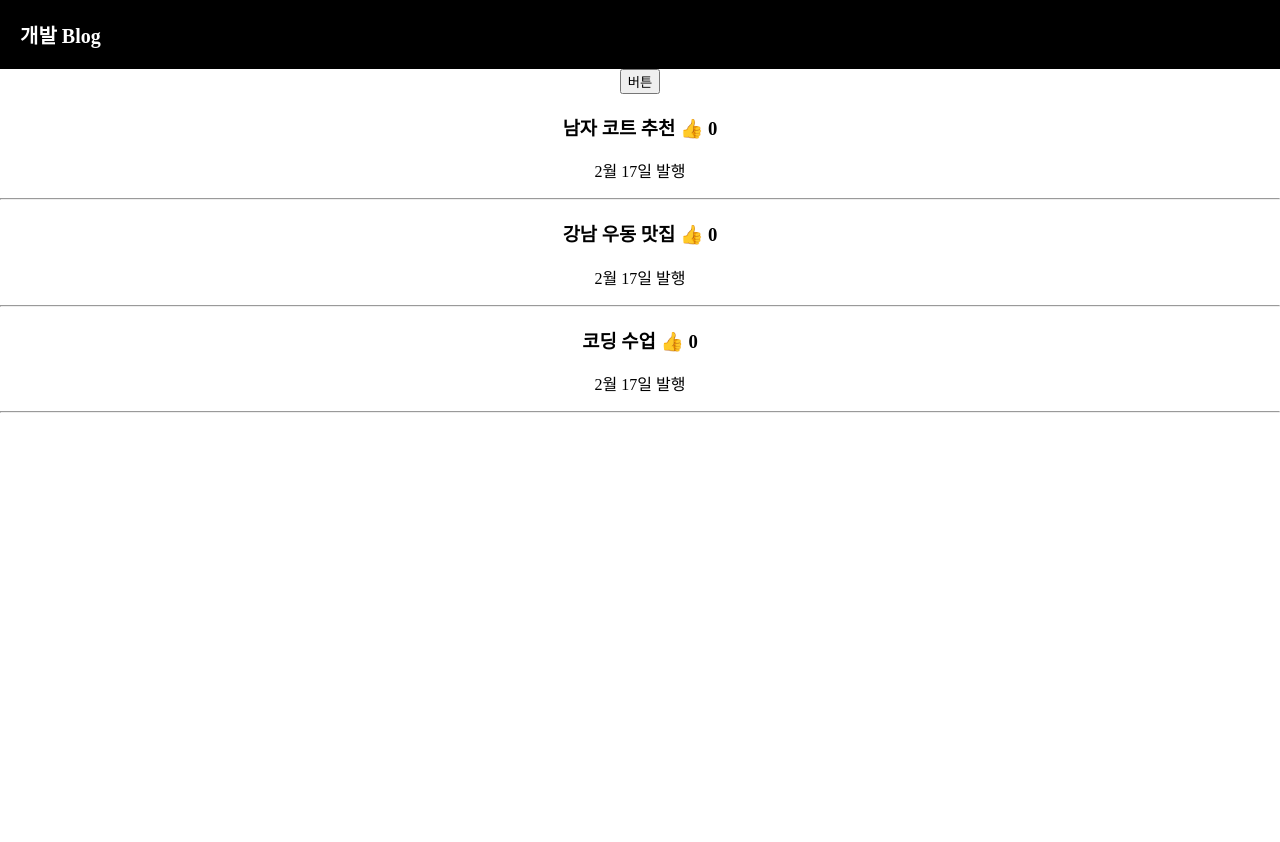
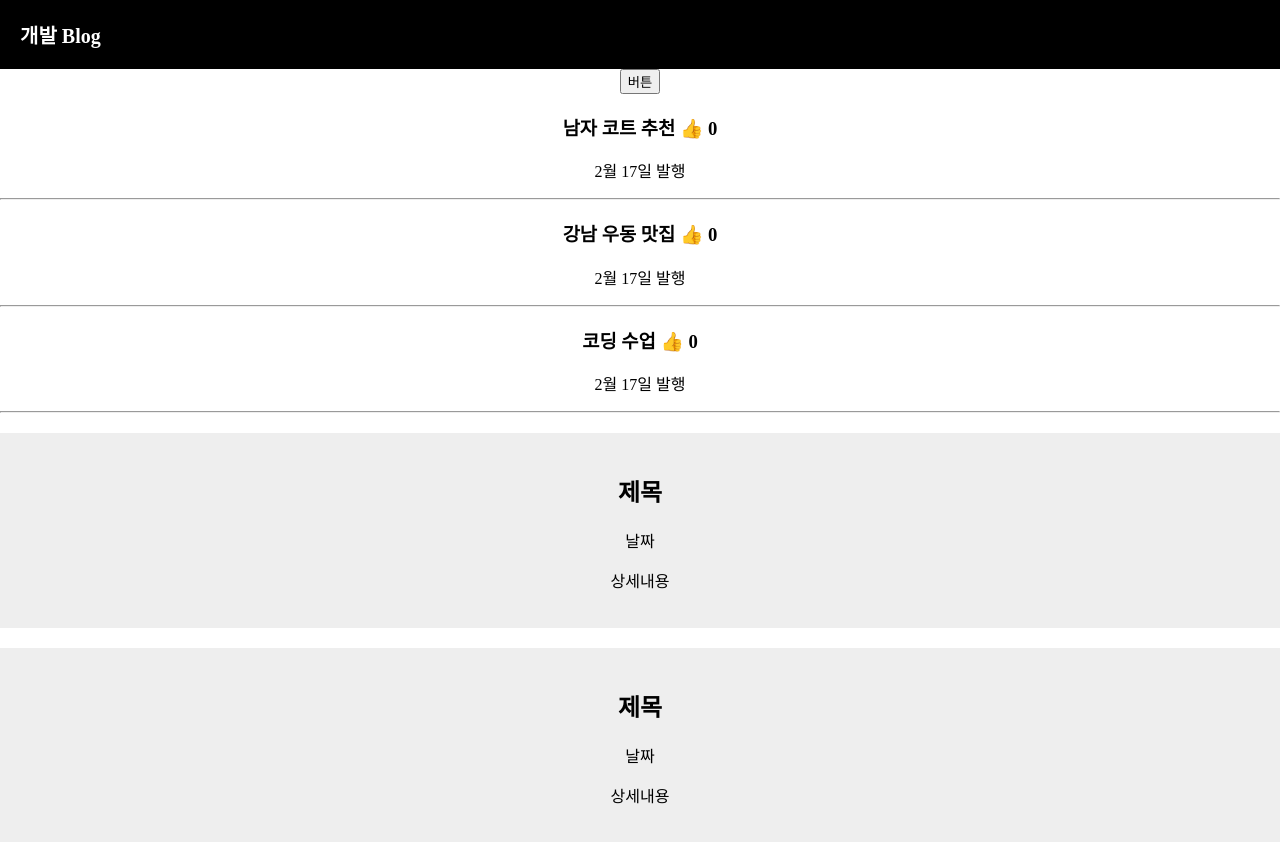
Before and after one commit to Moveuk/2021_React, a React (Create React App) app: page / in a window 1280 px wide. Shown: the top 842 px of the page. Before the commit the page ends 800 px from the top, so only its background shows below. Built offline with nearby package versions, Linux system fonts and the light colour scheme.

Commit message:
Component 개념 정리

```diff
--- a/src/App.css
+++ b/src/App.css
@@ -5,6 +5,13 @@
 body {
   font-family: 'nanumsquare';
 }
+
+.modal {
+  margin-top: 20px;
+  padding: 20px;
+  background: #eee;
+}
+
 .black-nav {
   background: black;
   width: 100%;
--- a/src/App.js
+++ b/src/App.js
@@ -11,7 +11,7 @@ function App() {
   let [titles, 글제목변경] = useState(['남자 코트 추천', '강남 우동 맛집', '코딩 수업']); // [a,b]
   // a에는 남자코트추천이 들어가고
 
-  const arr = Array.from({length: titles.length}, () => 0);
+  const arr = Array.from({ length: titles.length }, () => 0);
 
   let [따봉, 따봉변경] = useState(arr);
   let [button, changeButton] = useState(titles[0]);
@@ -35,8 +35,35 @@ function App() {
           <hr />
         </div>
       ))}
+
+      <div className="modal">
+        <h2>제목</h2>
+        <p>날짜</p>
+        <p>상세내용</p>
+      </div>
+
+      <Modal></Modal>
+
     </div>
   );
 }
 
+function Modal() { // Component
+  // Component 유의사항
+  // 1. 이름은 대문자 시작(소문자는 인식을 안함.)
+  // 2. return 내부에 있는 것은 태그 하나에 묶어야함(각각 형제 태그로 존재할 수 없음.)
+  //    의미없는 div를 쓰기 싫어 묶고싶으면 `<>` fragment를 사용하여 묶어주면 된다.
+  // 3. Component의 위치는 App 함수와 나란히 존재하면 된다.
+  return (
+    <>
+      <div className="modal">
+        <h2>제목</h2>
+        <p>날짜</p>
+        <p>상세내용</p>
+      </div>
+      <div></div>
+    </>
+  )
+}
+
 export default App;
```
Also changed, not shown: SummaryMD/Summary03.md (added, +48 -0 lines), 1 other file (tests, documents, lock files or other folders).
